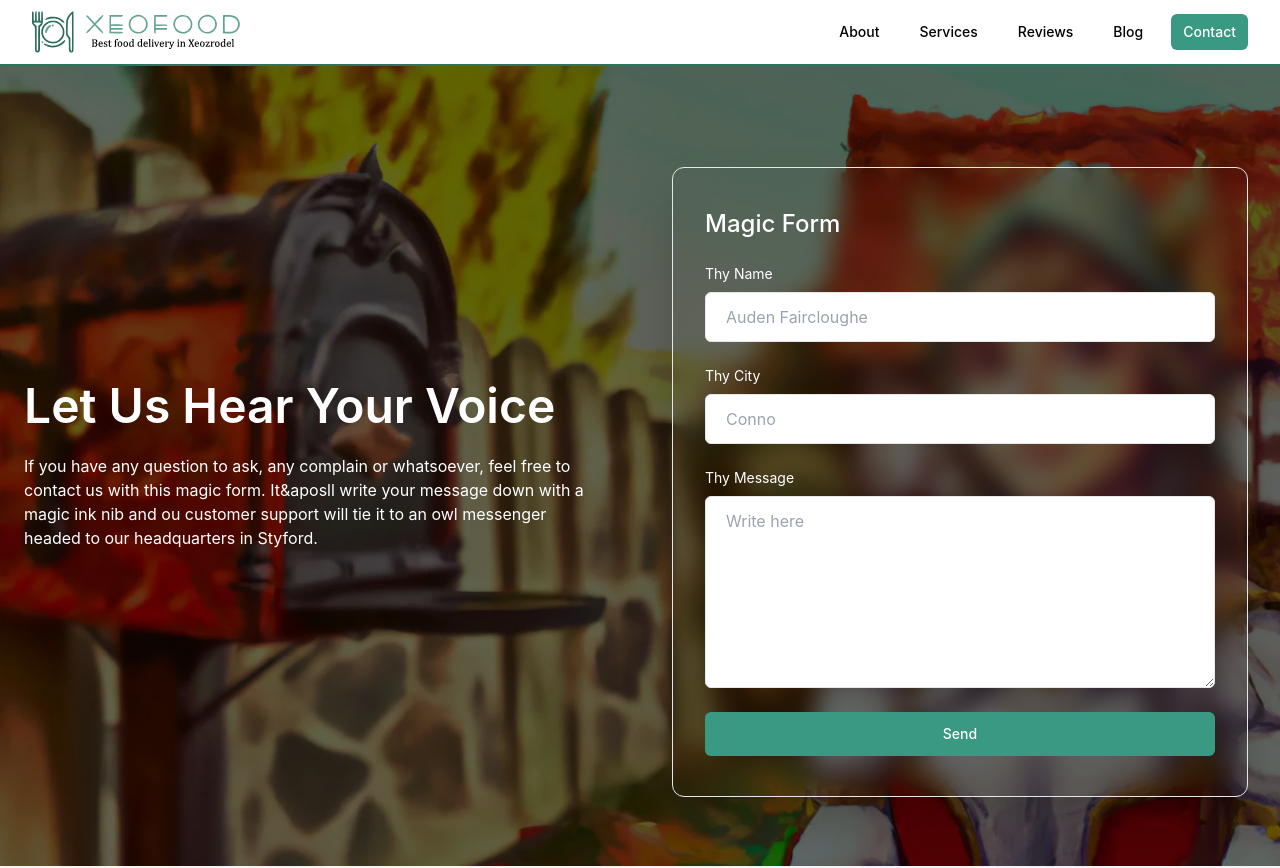
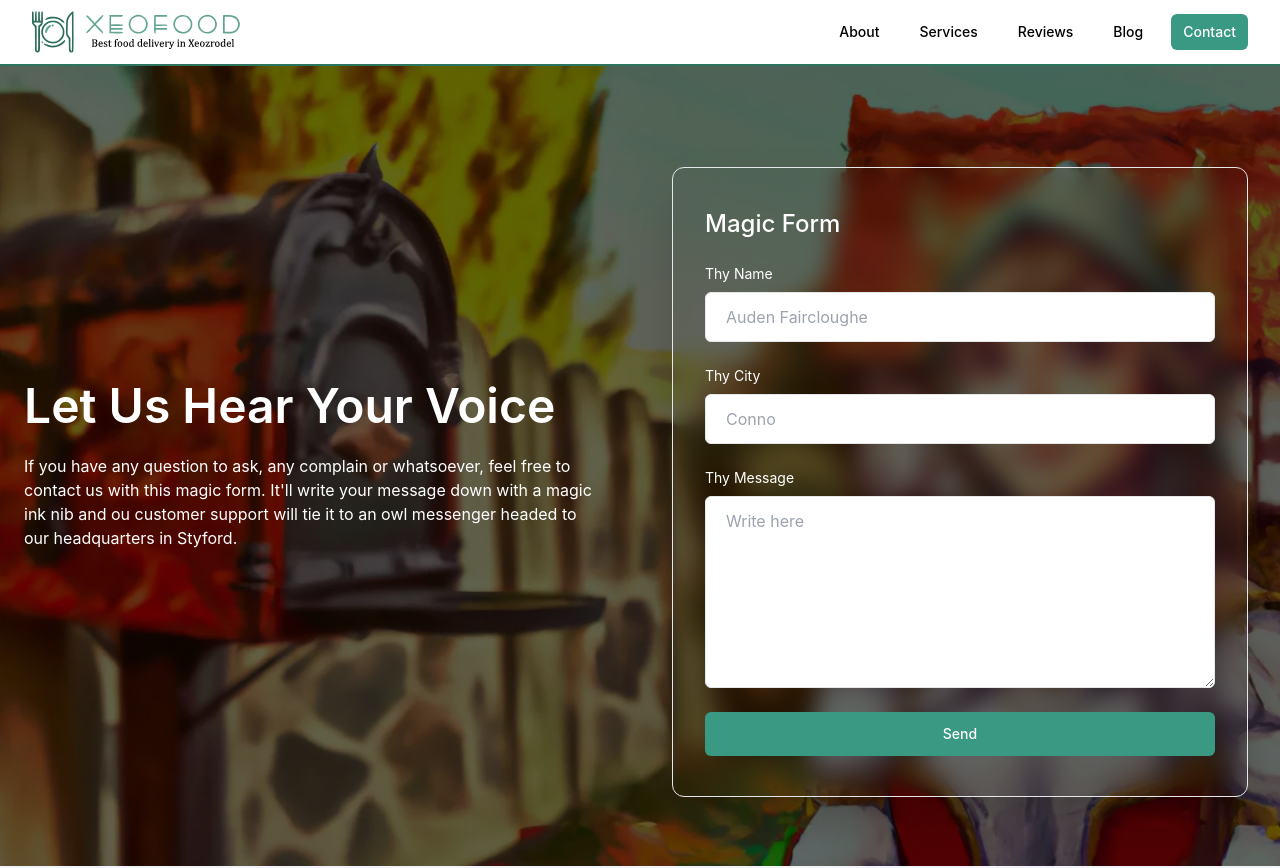
Before and after one commit to corentincolsenet/google-SEO-ranking, a Next.js app: page /contact in a window 1280 px wide. Shown: the top 868 px of the page. Built offline with nearby package versions, Linux system fonts and the light colour scheme.

Commit message:
CC: add spaces 2 in blog's files + correction of one mistake on contact page

```diff
--- a/pages/contact.tsx
+++ b/pages/contact.tsx
@@ -58,7 +58,7 @@ const ContactPage: NextPage = () => {
                 <div className="text-white lg:w-1/2 lg:mx-6">
                   <h2 className="text-3xl font-semibold capitalize lg:text-5xl">Let us hear your voice</h2>
                   <p className="max-w-xl mt-6">
-                    If you have any question to ask, any complain or whatsoever, feel free to contact us with this magic form. It&aposll write your message down with a magic ink nib and ou customer support will tie it to an owl messenger headed to our headquarters in Styford.
+                    If you have any question to ask, any complain or whatsoever, feel free to contact us with this magic form. It&apos;ll write your message down with a magic ink nib and ou customer support will tie it to an owl messenger headed to our headquarters in Styford.
                   </p>
                 </div>
 
```
Also changed, not shown: pages/blog/[slug].tsx (indentation only), pages/blog/index.tsx (indentation only).
